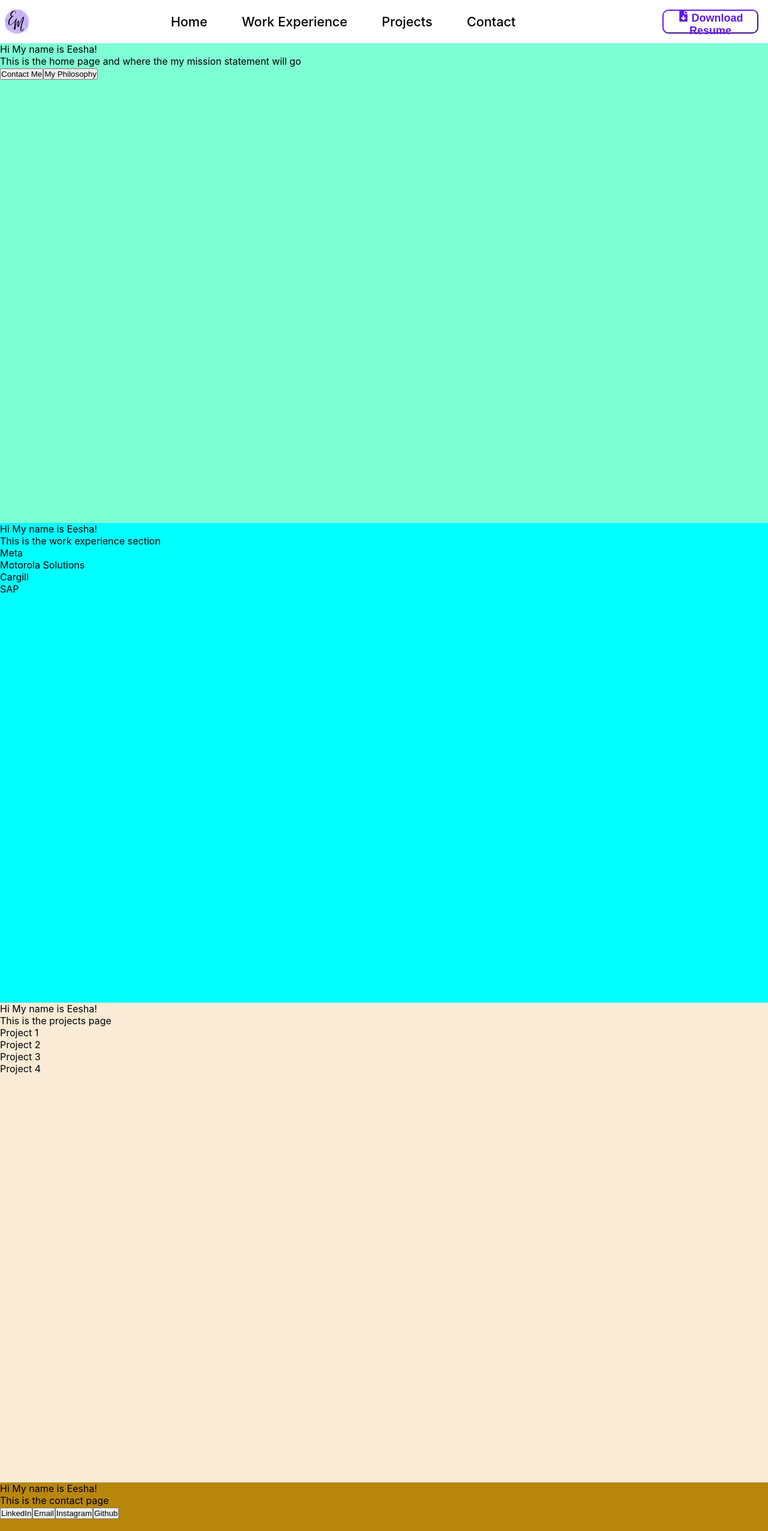
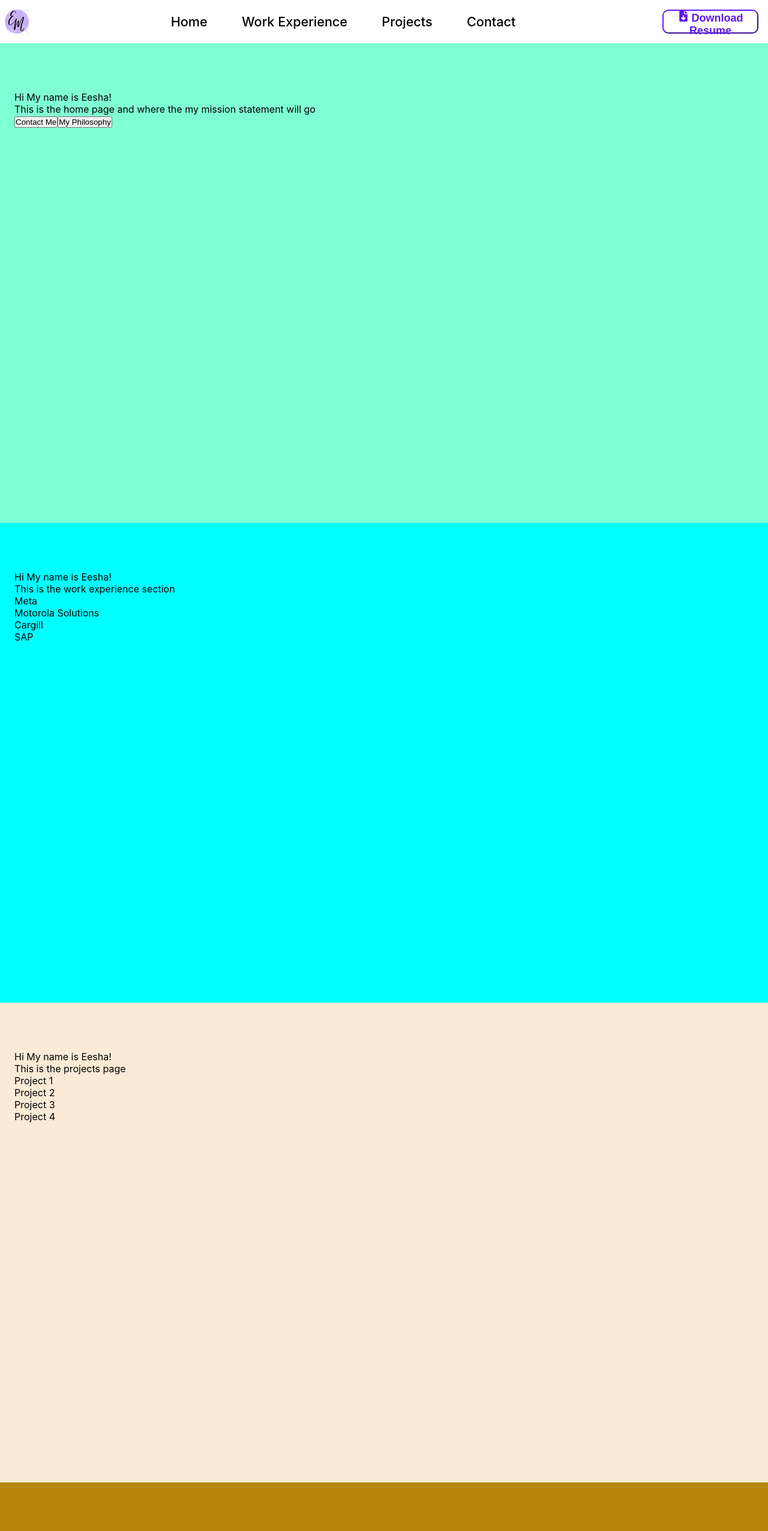
Before and after one commit to eeshamoona/personal-website-2022, a React (Create React App) app in the folder personal-website/: page / in a window 1280 px wide. Shown: the top 2553 px of the page at 60% size. Built offline with nearby package versions, Linux system fonts and the light colour scheme.

Commit message:
Styling and adding downloadable content to resume button

```diff
--- a/personal-website/src/App.tsx
+++ b/personal-website/src/App.tsx
@@ -41,10 +41,15 @@ function App() {
             Contact
           </li>
         </ul>
-        <button className="resume">
-          {" "}
-          <FaFileDownload /> Download Resume
-        </button>
+        <a
+          href="Eesha_Moona_Resume_Sept_2022.pdf"
+          download
+        >
+          <button className="resume">
+            {" "}
+            <FaFileDownload /> Download Resume
+          </button>
+        </a>
       </div>
 
       <div className="section home" ref={homeSection}>
--- /dev/null
+++ b/personal-website/src/styles/homeviewStyles.css
@@ -0,0 +1,6 @@
+.home-container {
+  padding-top: 10vh;
+  padding-left: 3vh;
+  padding-right: 3vh;
+  justify-content: center;
+}
--- a/personal-website/src/views/ContactView.tsx
+++ b/personal-website/src/views/ContactView.tsx
@@ -1,8 +1,9 @@
 import React from "react";
+import "../styles/homeviewStyles.css";
 
 function ContactView() {
   return (
-    <div>
+    <div className="home-container">
       <p> Hi My name is Eesha!</p>
       <p> This is the contact page</p>
 
--- a/personal-website/src/views/HomeView.tsx
+++ b/personal-website/src/views/HomeView.tsx
@@ -1,8 +1,8 @@
 import React from "react";
-
+import "../styles/homeviewStyles.css";
 function HomeView() {
   return (
-    <div>
+    <div className="home-container">
       <p> Hi My name is Eesha!</p>
       <p> This is the home page and where the my mission statement will go</p>
 
--- a/personal-website/src/views/ProjectView.tsx
+++ b/personal-website/src/views/ProjectView.tsx
@@ -1,8 +1,9 @@
 import React from "react";
+import "../styles/homeviewStyles.css";
 
 function ProjectView() {
   return (
-    <div>
+    <div className="home-container">
       <p> Hi My name is Eesha!</p>
       <p> This is the projects page </p>
       <div>
--- a/personal-website/src/views/WorkExperienceView.tsx
+++ b/personal-website/src/views/WorkExperienceView.tsx
@@ -1,8 +1,9 @@
 import React from "react";
+import "../styles/homeviewStyles.css";
 
 function WorkExperienceView() {
   return (
-    <div>
+    <div className="home-container">
       <p> Hi My name is Eesha!</p>
       <p> This is the work experience section</p>
 
```
Also changed, not shown: 2 other files (tests, documents, lock files or other folders).
